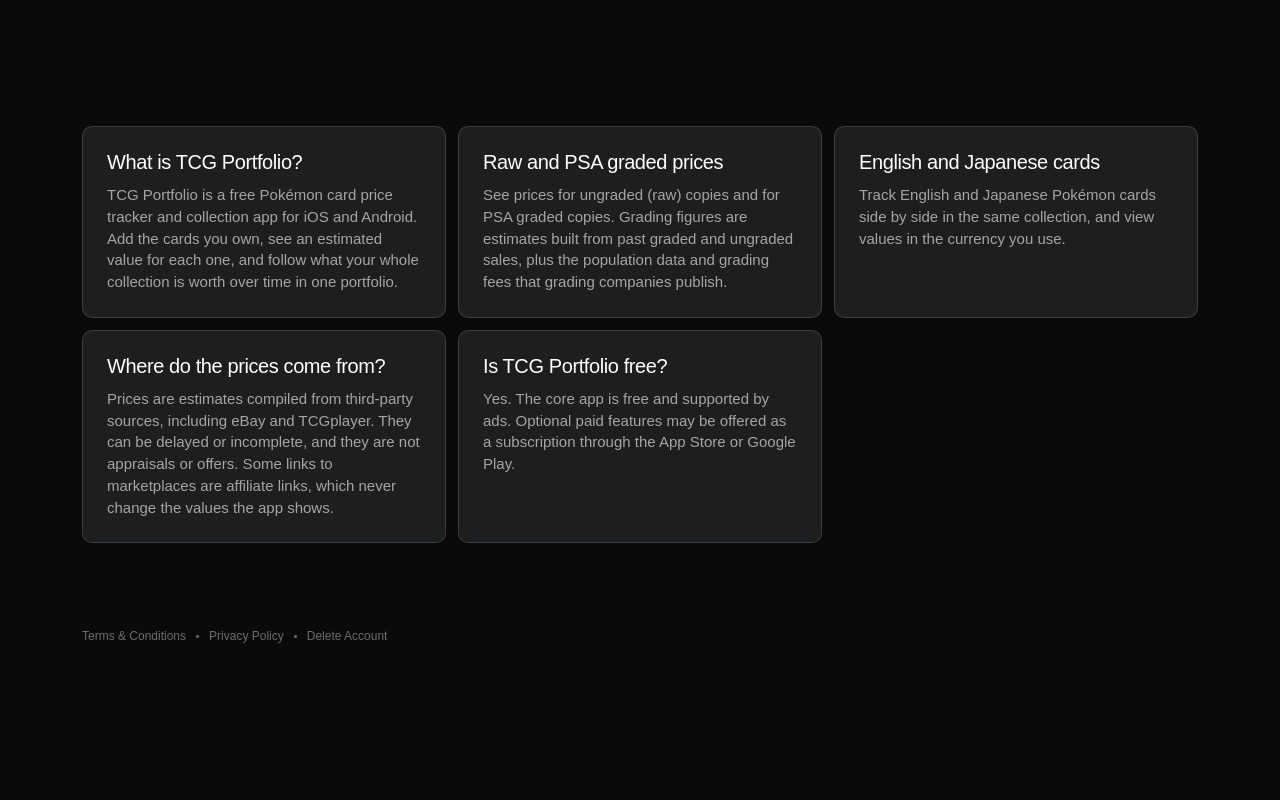
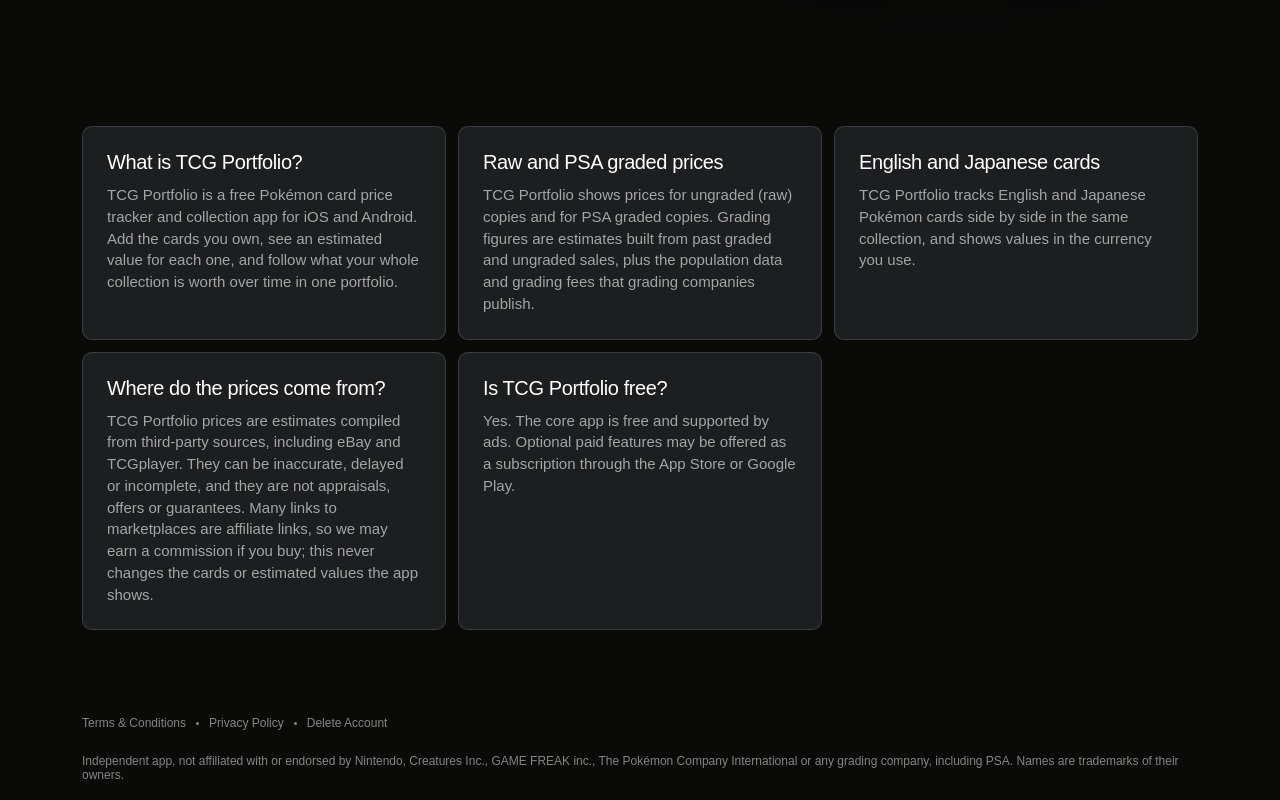
Before and after one commit to ushmau5/ushmau5.github.io, a plain HTML site: page index.html in a window 1280 px wide. Shown: the part 664-1464 px from the top of the page. Before the commit the page ends 1339 px from the top, so only its background shows below. Drawn offline with Linux system fonts and the light colour scheme; a web font is replaced by a local one.

Commit message:
fix(seo): apply PR eval fixes and simplify review
- Price-source copy matches Terms §6/§8: "inaccurate, delayed or
  incomplete", "not appraisals, offers or guarantees", commission disclosure
- Footer non-affiliation notice (Nintendo, Creatures, GAME FREAK,
  The Pokémon Company International, grading companies incl. PSA)
- Name TCG Portfolio in each answer block; fix "and shows values" grammar
- Raise --muted-2 to .5 alpha so all muted text passes WCAG AA (~5:1)
  instead of per-class overrides
- Share card surface styles between .store-badge and .info-item
- Add /delete-account to sitemap
- Archived v1.0 pages link to / and /delete-account

Co-Authored-By: Claude Opus 5.5 <noreply@anthropic.com>

```diff
--- a/index.html
+++ b/index.html
@@ -57,7 +57,7 @@
     --paper:#f2f2f9;
     --text:#fff;
     --muted:rgba(255,255,255,.6);
-    --muted-2:rgba(255,255,255,.4);
+    --muted-2:rgba(255,255,255,.5);
     --surface:rgba(64,70,77,.35);
     --line:rgba(64,70,77,.8);
     --success:hsl(124 60% 60%);
@@ -132,9 +132,9 @@
     max-width:46ch;
   }
   .store-row{display:flex;gap:12px;flex-wrap:wrap;margin-top:34px;}
+  .store-badge,.info-item{border-radius:var(--radius);background:var(--surface);border:1px solid var(--line);}
   .store-badge{
     display:flex;align-items:center;gap:9px;height:var(--cta);padding:0 16px;
-    border-radius:var(--radius);background:var(--surface);border:1px solid var(--line);
     text-decoration:none;transition:border-color .15s,transform .15s;
   }
   @media (hover:hover){.store-badge:hover{border-color:var(--accent);transform:translateY(-1px);}}
@@ -192,6 +192,7 @@
   .mock-holdings{margin-top:16px;font-size:13px;color:var(--muted-2);display:flex;flex-wrap:wrap;align-items:center;gap:7px;}
   .mock-holdings b{color:var(--muted);font-weight:500;}
   .mock-note{margin:12px 0 0;font-size:12px;color:var(--muted-2);}
+  .legal .disclaimer{flex-basis:100%;margin:0;}
 
   /* ---------- info sections ---------- */
   .info{
@@ -200,10 +201,7 @@
     grid-template-columns:repeat(auto-fit,minmax(min(100%,320px),1fr));
     gap:var(--gutter);
   }
-  .info-item{
-    background:var(--surface);border:1px solid var(--line);border-radius:var(--radius);
-    padding:24px;
-  }
+  .info-item{padding:24px;}
   .info h2{margin:0;font-size:20px;font-weight:500;letter-spacing:-.02em;}
   .info p{margin:10px 0 0;font-size:15px;line-height:1.45;color:var(--muted);}
 
@@ -308,15 +306,15 @@
     </div>
     <div class="info-item">
       <h2>Raw and PSA graded prices</h2>
-      <p>See prices for ungraded (raw) copies and for PSA graded copies. Grading figures are estimates built from past graded and ungraded sales, plus the population data and grading fees that grading companies publish.</p>
+      <p>TCG Portfolio shows prices for ungraded (raw) copies and for PSA graded copies. Grading figures are estimates built from past graded and ungraded sales, plus the population data and grading fees that grading companies publish.</p>
     </div>
     <div class="info-item">
       <h2>English and Japanese cards</h2>
-      <p>Track English and Japanese Pokémon cards side by side in the same collection, and view values in the currency you use.</p>
+      <p>TCG Portfolio tracks English and Japanese Pokémon cards side by side in the same collection, and shows values in the currency you use.</p>
     </div>
     <div class="info-item">
       <h2>Where do the prices come from?</h2>
-      <p>Prices are estimates compiled from third-party sources, including eBay and TCGplayer. They can be delayed or incomplete, and they are not appraisals or offers. Some links to marketplaces are affiliate links, which never change the values the app shows.</p>
+      <p>TCG Portfolio prices are estimates compiled from third-party sources, including eBay and TCGplayer. They can be inaccurate, delayed or incomplete, and they are not appraisals, offers or guarantees. Many links to marketplaces are affiliate links, so we may earn a commission if you buy; this never changes the cards or estimated values the app shows.</p>
     </div>
     <div class="info-item">
       <h2>Is TCG Portfolio free?</h2>
@@ -331,6 +329,7 @@
   <a href="/privacy">Privacy Policy</a>
   <span class="dot"></span>
   <a href="/delete-account">Delete Account</a>
+  <p class="disclaimer">Independent app, not affiliated with or endorsed by Nintendo, Creatures Inc., GAME FREAK inc., The Pokémon Company International or any grading company, including PSA. Names are trademarks of their owners.</p>
 </footer>
 
 
--- a/sitemap.xml
+++ b/sitemap.xml
@@ -3,4 +3,5 @@
   <url><loc>https://tcgportfolio.io/</loc></url>
   <url><loc>https://tcgportfolio.io/privacy</loc></url>
   <url><loc>https://tcgportfolio.io/terms</loc></url>
+  <url><loc>https://tcgportfolio.io/delete-account</loc></url>
 </urlset>
```
Also changed, not shown: privacy-v1.0.html (+3 -3 lines), terms-v1.0.html (+2 -2 lines).
